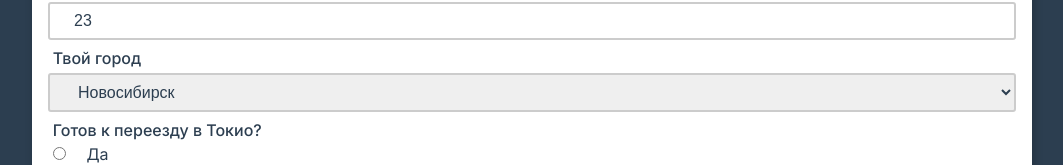
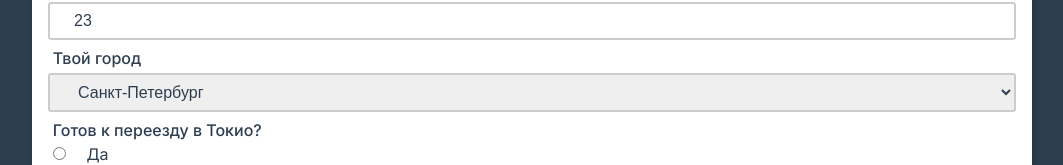
Before and after one commit to c0ntr-all/vue-basics, a Vue app in the folder 07-vue-forms/: page / in a window 1280 px wide. Shown: the part 216-381 px from the top of the page, without its empty margins (108-1171 px from the left). Built offline with nearby package versions, Linux system fonts and the light colour scheme.

Commit message:
07-04: Обрабатываем select

```diff
--- a/07-vue-forms/src/App.vue
+++ b/07-vue-forms/src/App.vue
@@ -24,11 +24,11 @@
 
       <div class="form-control">
         <label for="city">Твой город</label>
-        <select id="city">
+        <select id="city" v-model="city">
           <option value="spb">Санкт-Петербург</option>
           <option value="msk">Москва</option>
           <option value="kzn">Казань</option>
-          <option selected value="nsk">Новосибирск</option>
+          <option value="nsk">Новосибирск</option>
         </select>
       </div>
 
@@ -66,7 +66,8 @@
     data() {
       return {
         name: '',
-        age: 23
+        age: 23,
+        city: 'spb'
       }
     },
     methods: {
@@ -77,7 +78,7 @@
         // Можно получать данные из инпута с помощью ref, но лучше использовать v-model для расширенных возможностей
         // console.log('Nam Ref', this.$refs.nameInput.value)
         console.log('Age', this.age)
-        console.log('Age', typeof this.age)
+        console.log('City', this.city)
         console.groupEnd()
       }
     }
```
